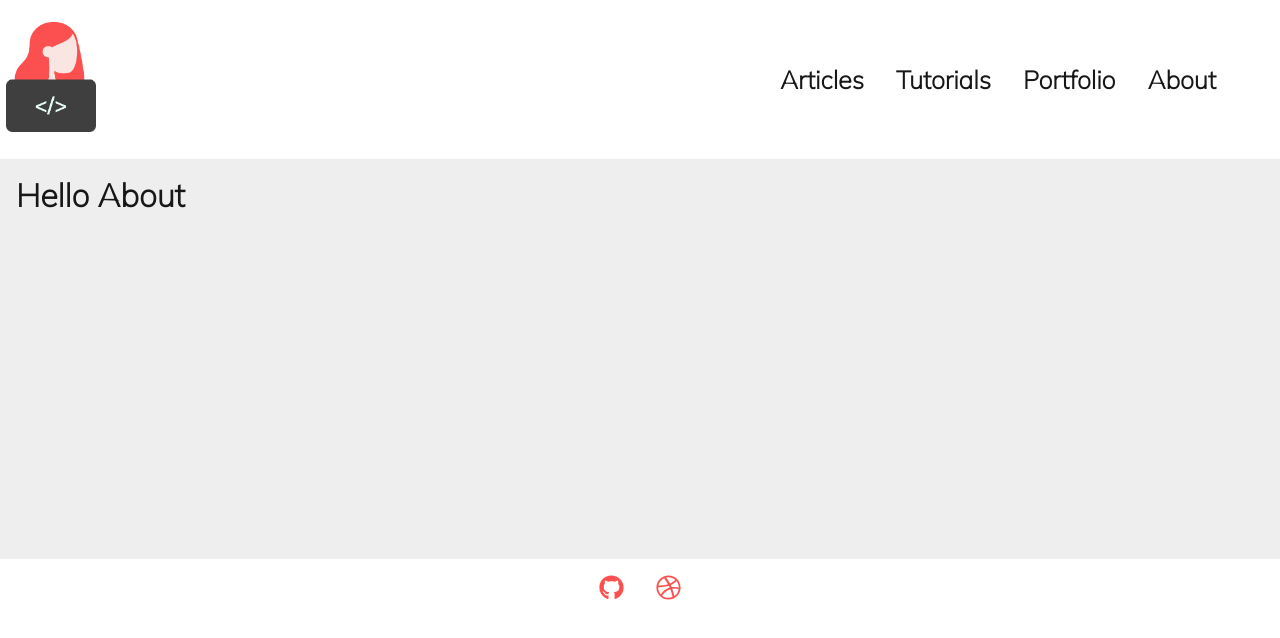
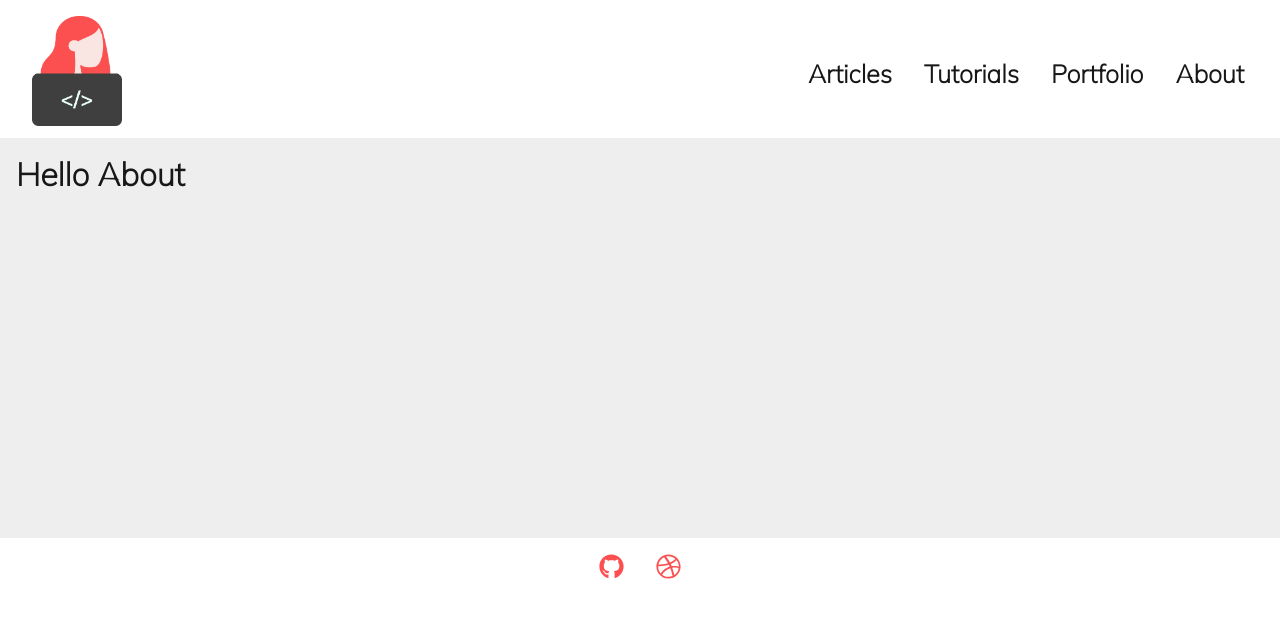
Before and after one commit to tasteslikestrawberries/tasteslikestrawberries.github.io, a React (Create React App) app: page /about in a window 1280 px wide. Shown: the top 638 px of the page. Built offline with nearby package versions, Linux system fonts and the light colour scheme.

Commit message:
navbar finito

```diff
--- a/src/App.css
+++ b/src/App.css
@@ -9,11 +9,6 @@ body {
   margin:0;
   padding:0;
 }
-
-*, *:before, *:after {
-  box-sizing: inherit;
-}
-
 
 a:link, a:visited, a:active  {
   text-decoration: none;
@@ -27,11 +22,12 @@ a:hover  {
 }
 
 .header {
-  margin-top:1rem;
+  margin-top:0.5rem;
   padding: 1rem;
   width: 100%;
   height: 25rem;
   background-color: #eeeeee ;
+  box-sizing:border-box;
 }
 
 h1 {
@@ -39,64 +35,58 @@ h1 {
   font-size: 2rem;
 }
 
-
-nav {
-  display: grid;
-  justify-items: center;
-}
-
-nav a {
-padding:0.4rem;
-}
-
-nav>div {
-  padding-top:0.5rem;
-}
-
 footer {
- display:flex;
- justify-content: center;
+  display:flex;
+  justify-content: center;
 }
 
 footer a {
   padding: 1rem;
 }
-.themeToggle {
-  position:absolute;
-  right:0;
-  margin:1rem;
+/*NAVIGATION*/
+nav {
+  display: grid;
+  row-gap: 1rem;
+  padding-top: 1rem;
+  box-sizing:border-box;
+}
 
+nav>:nth-child(1) {
+  justify-self: right;
+  margin-right: 20px;
+}
+
+nav :nth-child(2) {
+  justify-self: center;
+}
+
+.menuItems {
+  display: inline-flex;
+  justify-content: space-evenly;
 }
 
 @media (min-width: 40rem) {
   nav {
     grid-template-columns: 1fr auto auto;
-    justify-items: start;
-    align-items: center;
-    font-size:25px;
-
-  }
-  nav>div {
-    padding:0;
+    row-gap: 0;
   }
 
-  .themeToggle {
-    display:flex;
-    float:right;
-    margin:1rem;
+  nav>:nth-child(1) {
+    grid-column-start: 3;
+  }
+
+  nav>:nth-child(2) {
+    justify-self: left;
+    margin-left: 1rem;
+  }
+
+  nav>:nth-child(3) {
+    align-self: center;
+    font-size: 25px;
 
   }
 
-  .menuItems {
-    margin:3rem;
-    display:flex;
-  }
-
-  .menuItems a {
-    padding:1rem;
-  }
-
-  .header {
-    margin:0;
+  nav a {
+    padding: 1rem;
   }
 }
--- a/src/components/navigation.js
+++ b/src/components/navigation.js
@@ -5,7 +5,7 @@ import {
   } from "react-router-dom";
 
   //icons
-  import { Icon, InlineIcon } from '@iconify/react';
+  import { Icon } from '@iconify/react';
   import firstQuarterMoonFace from '@iconify/icons-emojione-v1/first-quarter-moon-face';
 
 //assets
@@ -15,29 +15,25 @@ import logo from './assets/logo.png';
 const Navigation = () => {
      return (
 <>
+
+<nav>
 <Icon className='themeToggle' icon={firstQuarterMoonFace} style={{fontSize: '32px'}} />
-<nav>
 
       <div className="logo">
-      <Link to="/"><img src={logo} alt='logo' width='90px' height='110px'/></Link>
+              <Link to="/"><img src={logo} alt='logo' width='90px' height='110px'/></Link>
       </div>
 
 
 
       <div className="menuItems">
 
-
                     <Link className='item' to='/articles'>Articles</Link>
-
 
                     <Link className='item' to='/tutorials'>Tutorials</Link>
 
-
                     <Link className='item' to='/portfolio'>Portfolio</Link>
 
-
                     <Link className='item' to='/about'>About</Link>
-
       </div>
 
 
```
